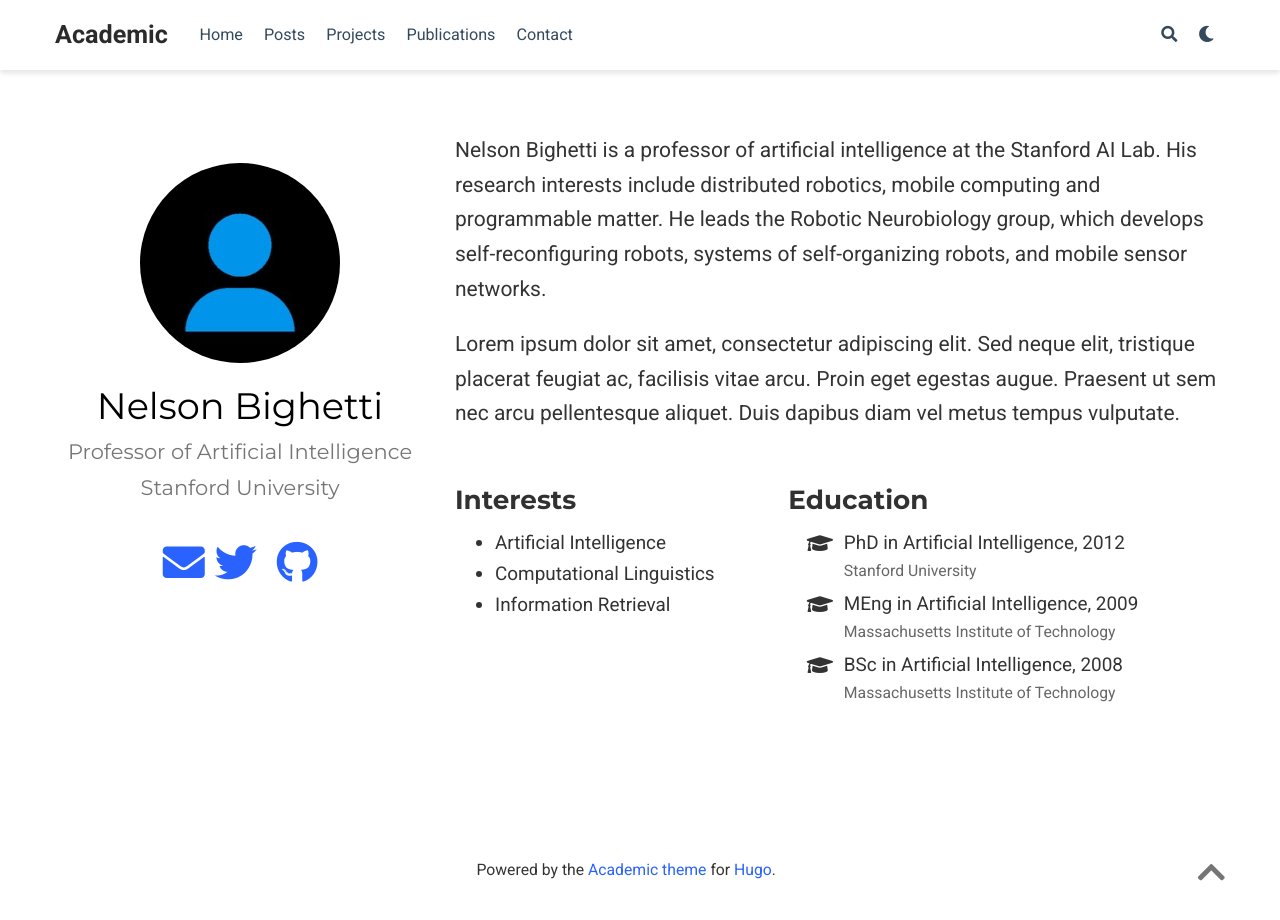
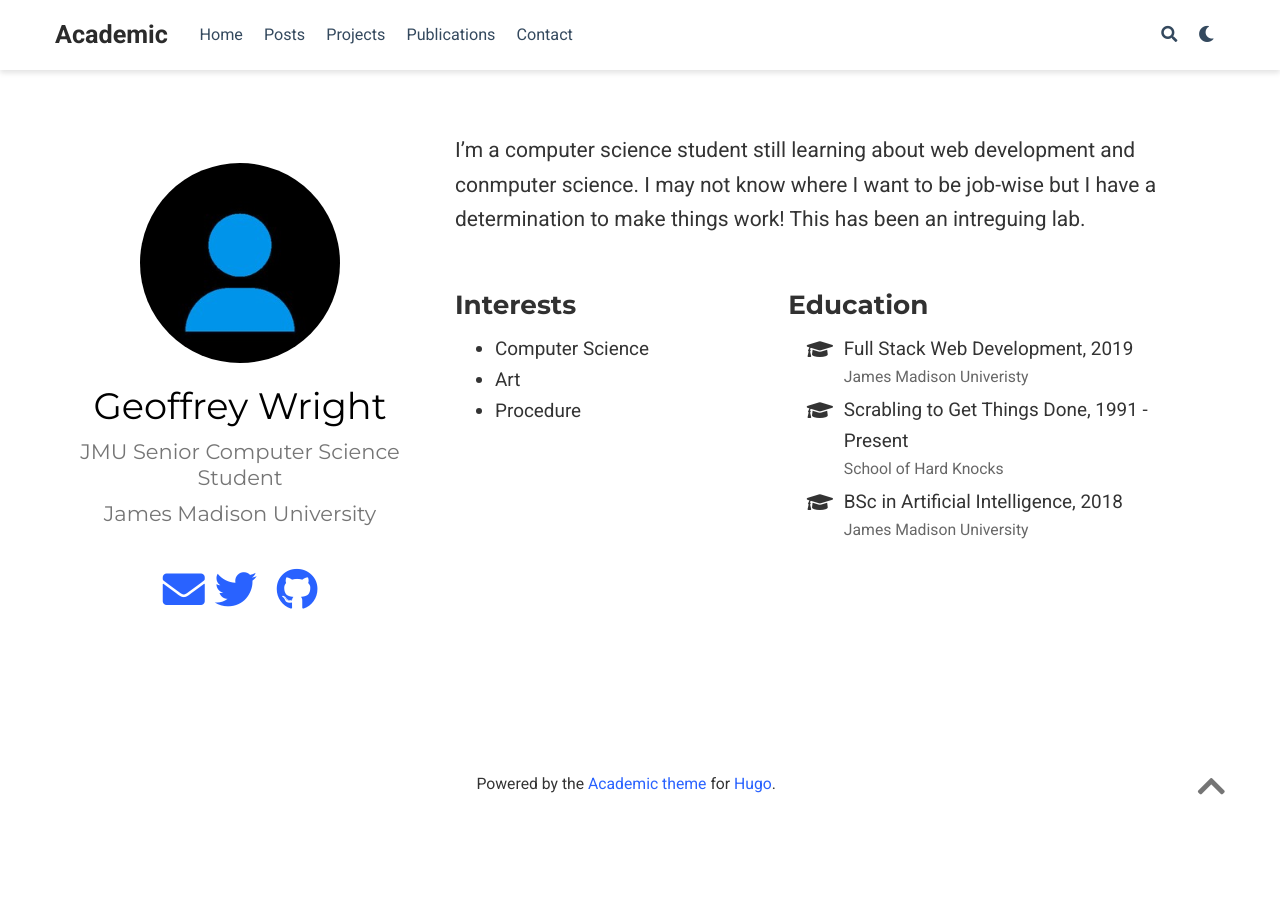
Before and after one commit to gaw2728/gaw2728.github.io, a plain HTML site: page authors/admin/index.html in a window 1280 px wide. After the commit the page ends 860 px from the top, so only its background shows below. Drawn offline with nearby package versions, Linux system fonts and the light colour scheme; some icons are missing.

Commit message:
Made some changes!

```diff
--- a/authors/admin/index.html
+++ b/authors/admin/index.html
@@ -21,14 +21,14 @@
 
 
 
-  <meta name="author" content="Nelson Bighetti">
+  <meta name="author" content="Geoffrey Wright">
 
 
 
 
 
 
-  <meta name="description" content="Professor of Artificial Intelligence">
+  <meta name="description" content="JMU Senior Computer Science Student">
 
 
   <link rel="alternate" hreflang="en-us" href="/authors/admin/">
@@ -117,7 +117,7 @@
   <meta property="og:site_name" content="Academic">
   <meta property="og:url" content="/authors/admin/">
   <meta property="og:title" content=" | Academic">
-  <meta property="og:description" content="Professor of Artificial Intelligence"><meta property="og:image" content="/img/icon-192.png">
+  <meta property="og:description" content="JMU Senior Computer Science Student"><meta property="og:image" content="/img/icon-192.png">
   <meta property="twitter:image" content="/img/icon-192.png"><meta property="og:locale" content="en-us">
 
 
@@ -404,13 +404,13 @@
 
 
       <div class="portrait-title">
-        <h2>Nelson Bighetti</h2>
-        <h3>Professor of Artificial Intelligence</h3>
+        <h2>Geoffrey Wright</h2>
+        <h3>JMU Senior Computer Science Student</h3>
 
 
         <h3>
 
-          <span>Stanford University</span>
+          <span>James Madison University</span>
 
         </h3>
 
@@ -493,9 +493,9 @@
 
 
 
-    <p>Nelson Bighetti is a professor of artificial intelligence at the Stanford AI Lab. His research interests include distributed robotics, mobile computing and programmable matter. He leads the Robotic Neurobiology group, which develops self-reconfiguring robots, systems of self-organizing robots, and mobile sensor networks.</p>
-
-<p>Lorem ipsum dolor sit amet, consectetur adipiscing elit. Sed neque elit, tristique placerat feugiat ac, facilisis vitae arcu. Proin eget egestas augue. Praesent ut sem nec arcu pellentesque aliquet. Duis dapibus diam vel metus tempus vulputate.</p>
+    <p>I&rsquo;m a computer science student still learning about web development and conmputer science. I may not know
+where I want to be job-wise but I have a determination to make things work! This has been an intreguing
+lab.</p>
 
 
     <div class="row">
@@ -505,11 +505,11 @@
         <h3>Interests</h3>
         <ul class="ul-interests">
 
-          <li>Artificial Intelligence</li>
+          <li>Computer Science</li>
 
-          <li>Computational Linguistics</li>
+          <li>Art</li>
 
-          <li>Information Retrieval</li>
+          <li>Procedure</li>
 
         </ul>
       </div>
@@ -523,24 +523,24 @@
           <li>
             <i class="fa-li fas fa-graduation-cap"></i>
             <div class="description">
-              <p class="course">PhD in Artificial Intelligence, 2012</p>
-              <p class="institution">Stanford University</p>
+              <p class="course">Full Stack Web Development, 2019</p>
+              <p class="institution">James Madison Univeristy</p>
             </div>
           </li>
 
           <li>
             <i class="fa-li fas fa-graduation-cap"></i>
             <div class="description">
-              <p class="course">MEng in Artificial Intelligence, 2009</p>
-              <p class="institution">Massachusetts Institute of Technology</p>
+              <p class="course">Scrabling to Get Things Done, 1991 - Present</p>
+              <p class="institution">School of Hard Knocks</p>
             </div>
           </li>
 
           <li>
             <i class="fa-li fas fa-graduation-cap"></i>
             <div class="description">
-              <p class="course">BSc in Artificial Intelligence, 2008</p>
-              <p class="institution">Massachusetts Institute of Technology</p>
+              <p class="course">BSc in Artificial Intelligence, 2018</p>
+              <p class="institution">James Madison University</p>
             </div>
           </li>
 
--- a/authors/index.xml
+++ b/authors/index.xml
@@ -17,9 +17,9 @@
       <link>/authors/admin/</link>
       <pubDate>Mon, 01 Jan 0001 00:00:00 +0000</pubDate>
       <guid>/authors/admin/</guid>
-      <description>&lt;p&gt;Nelson Bighetti is a professor of artificial intelligence at the Stanford AI Lab. His research interests include distributed robotics, mobile computing and programmable matter. He leads the Robotic Neurobiology group, which develops self-reconfiguring robots, systems of self-organizing robots, and mobile sensor networks.&lt;/p&gt;
-
-&lt;p&gt;Lorem ipsum dolor sit amet, consectetur adipiscing elit. Sed neque elit, tristique placerat feugiat ac, facilisis vitae arcu. Proin eget egestas augue. Praesent ut sem nec arcu pellentesque aliquet. Duis dapibus diam vel metus tempus vulputate.&lt;/p&gt;
+      <description>&lt;p&gt;I&amp;rsquo;m a computer science student still learning about web development and conmputer science. I may not know
+where I want to be job-wise but I have a determination to make things work! This has been an intreguing
+lab.&lt;/p&gt;
 </description>
     </item>
 
--- a/index.json
+++ b/index.json
@@ -1 +1 @@
-[{"authors":["admin"],"categories":null,"content":"Nelson Bighetti is a professor of artificial intelligence at the Stanford AI Lab. His research interests include distributed robotics, mobile computing and programmable matter. He leads the Robotic Neurobiology group, which develops self-reconfiguring robots, systems of self-organizing robots, and mobile sensor networks.\nLorem ipsum dolor sit amet, consectetur adipiscing elit. Sed neque elit, tristique placerat feugiat ac, facilisis vitae arcu. Proin eget egestas augue. Praesent ut sem nec arcu pellentesque aliquet. Duis dapibus diam vel metus tempus vulputate.\n","date":-62135596800,"expirydate":-62135596800,"kind":"taxonomy","lang":"en","lastmod":-62135596800,"objectID":"2525497d367e79493fd32b198b28f040","permalink":"/authors/admin/","publishdate":"0001-01-01T00:00:00Z","relpermalink":"/authors/admin/","section":"authors","summary":"Nelson Bighetti is a professor of artificial intelligence at the Stanford AI Lab. His research interests include distributed robotics, mobile computing and programmable matter. He leads the Robotic Neurobiology group, which develops self-reconfiguring robots, systems of self-organizing robots, and mobile sensor networks.\nLorem ipsum dolor sit amet, consectetur adipiscing elit. Sed neque elit, tristique placerat feugiat ac, facilisis vitae arcu. Proin eget egestas augue. Praesent ut sem nec arcu pellentesque aliquet.","tags":null,"title":"Nelson Bighetti","type":"authors"}]
+[{"authors":["admin"],"categories":null,"content":"I\u0026rsquo;m a computer science student still learning about web development and conmputer science. I may not know where I want to be job-wise but I have a determination to make things work! This has been an intreguing lab.\n","date":-62135596800,"expirydate":-62135596800,"kind":"taxonomy","lang":"en","lastmod":-62135596800,"objectID":"2525497d367e79493fd32b198b28f040","permalink":"/authors/admin/","publishdate":"0001-01-01T00:00:00Z","relpermalink":"/authors/admin/","section":"authors","summary":"I\u0026rsquo;m a computer science student still learning about web development and conmputer science. I may not know where I want to be job-wise but I have a determination to make things work! This has been an intreguing lab.","tags":null,"title":"Geoffrey Wright","type":"authors"}]
```
Also changed, not shown: 404.html (+3 -3 lines), authors/index.html (+4 -4 lines), categories/index.html (+3 -3 lines), index.html (+26 -26 lines), post/index.html (+3 -3 lines), publication/index.html (+3 -3 lines), publication_types/index.html (+3 -3 lines), tags/index.html (+3 -3 lines), talk/index.html (+3 -3 lines).
